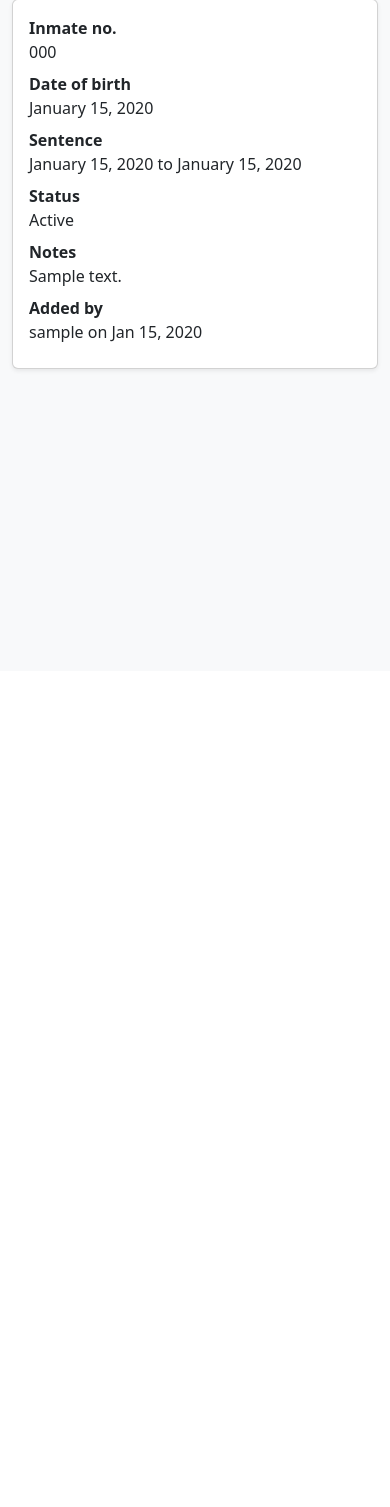
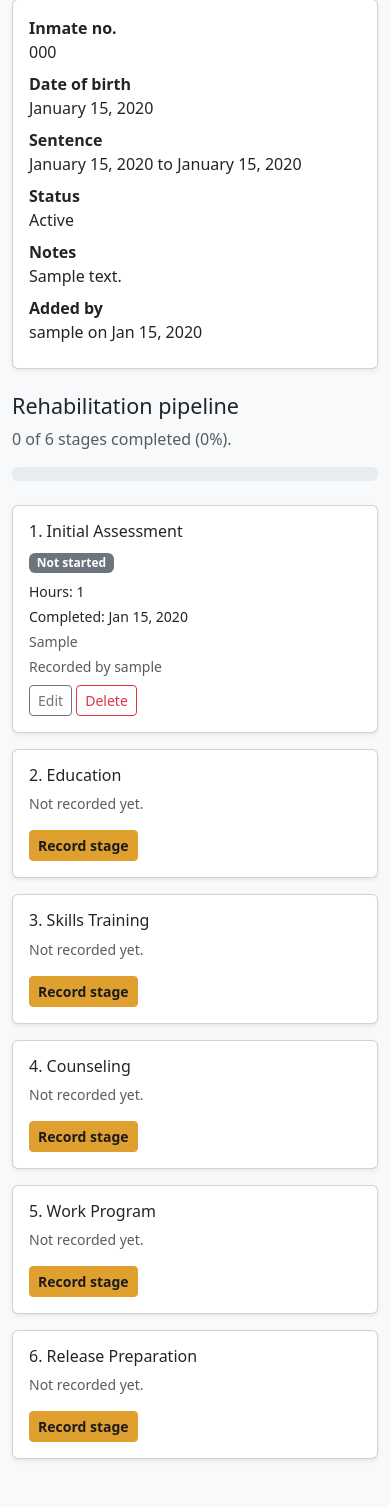
Before and after one commit to zenyiszebra/SecondChance-Marzan-Ma.-Zeny-G07, a Django app: page /pipeline/inmates/1/ in a window 390 px wide. Shown: the part 173-1680 px from the top of the page. Before the commit the page ends 545 px from the top, so only its background shows below. Run offline with Django 5.2, Linux system fonts and the light colour scheme; a user stored in the database is signed in; tables that the repository leaves empty hold one stand-in row (values such as "Sample post").

Commit message:
Add stage templates and progress bars

```diff
--- a/pipeline/templates/pipeline/inmate_detail.html
+++ b/pipeline/templates/pipeline/inmate_detail.html
@@ -11,7 +11,8 @@
     {% endif %}
   </div>
 </div>
-<div class="card shadow-sm">
+
+<div class="card shadow-sm mb-4">
   <div class="card-body">
     <dl class="row mb-0">
       <dt class="col-sm-3">Inmate no.</dt><dd class="col-sm-9">{{ inmate.inmate_number }}</dd>
@@ -23,4 +24,36 @@
     </dl>
   </div>
 </div>
+
+<h4 class="mb-2">Rehabilitation pipeline</h4>
+<p class="text-muted">{{ done_count }} of {{ stage_count }} stages completed ({{ inmate.progress_percent }}%).</p>
+<div class="progress mb-4" style="height:14px">
+  <div class="progress-bar sc-bar bg-success" data-width="{{ inmate.progress_percent }}" style="width: {{ inmate.progress_percent }}%"></div>
+</div>
+
+<div class="row g-3">
+  {% for s in stages %}
+    <div class="col-md-6 col-lg-4">
+      <div class="card h-100 shadow-sm">
+        <div class="card-body">
+          <h6 class="mb-2">{{ forloop.counter }}. {{ s.label }}</h6>
+          {% if s.record %}
+            <span class="badge {% if s.record.status == 'completed' %}bg-success{% elif s.record.status == 'in_progress' %}bg-warning text-dark{% else %}bg-secondary{% endif %}">{{ s.record.get_status_display }}</span>
+            <p class="small mt-2 mb-1">Hours: {{ s.record.hours_completed }}</p>
+            {% if s.record.completed_on %}<p class="small mb-1">Completed: {{ s.record.completed_on|date:"M d, Y" }}</p>{% endif %}
+            {% if s.record.remarks %}<p class="small text-muted mb-1">{{ s.record.remarks }}</p>{% endif %}
+            <p class="small text-muted mb-2">Recorded by {{ s.record.recorded_by.username }}</p>
+            {% if can_edit %}
+              <a class="btn btn-sm btn-outline-secondary" href="{% url 'pipeline:progress_edit' s.record.pk %}">Edit</a>
+              <a class="btn btn-sm btn-outline-danger" href="{% url 'pipeline:progress_delete' s.record.pk %}">Delete</a>
+            {% endif %}
+          {% else %}
+            <p class="text-muted small">Not recorded yet.</p>
+            {% if can_edit %}<a class="btn btn-sm btn-sc" href="{% url 'pipeline:progress_create' inmate.pk %}?stage={{ s.value }}">Record stage</a>{% endif %}
+          {% endif %}
+        </div>
+      </div>
+    </div>
+  {% endfor %}
+</div>
 {% endblock %}
```
Also changed, not shown: pipeline/templates/pipeline/inmate_list.html (+8 -2 lines), pipeline/templates/pipeline/progress_confirm_delete.html (added, +19 -0 lines), pipeline/templates/pipeline/progress_form.html (added, +22 -0 lines).
